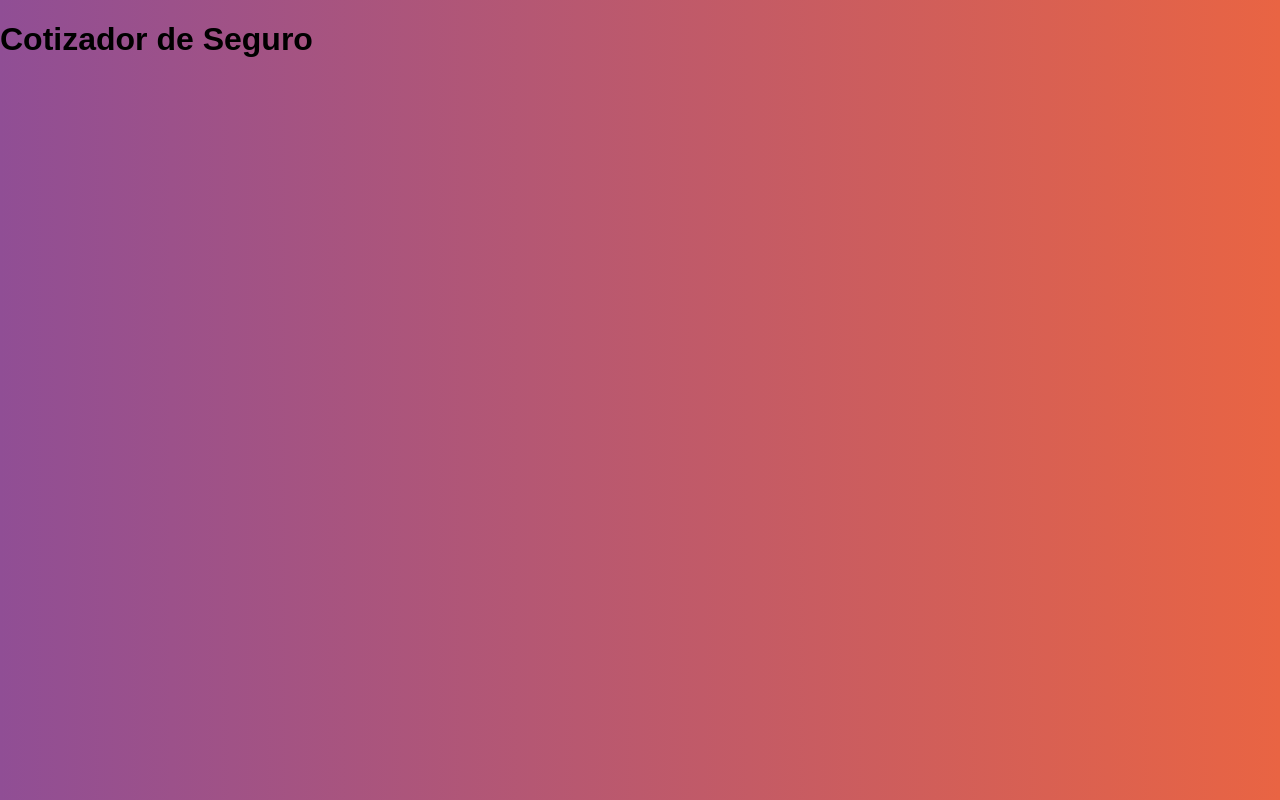
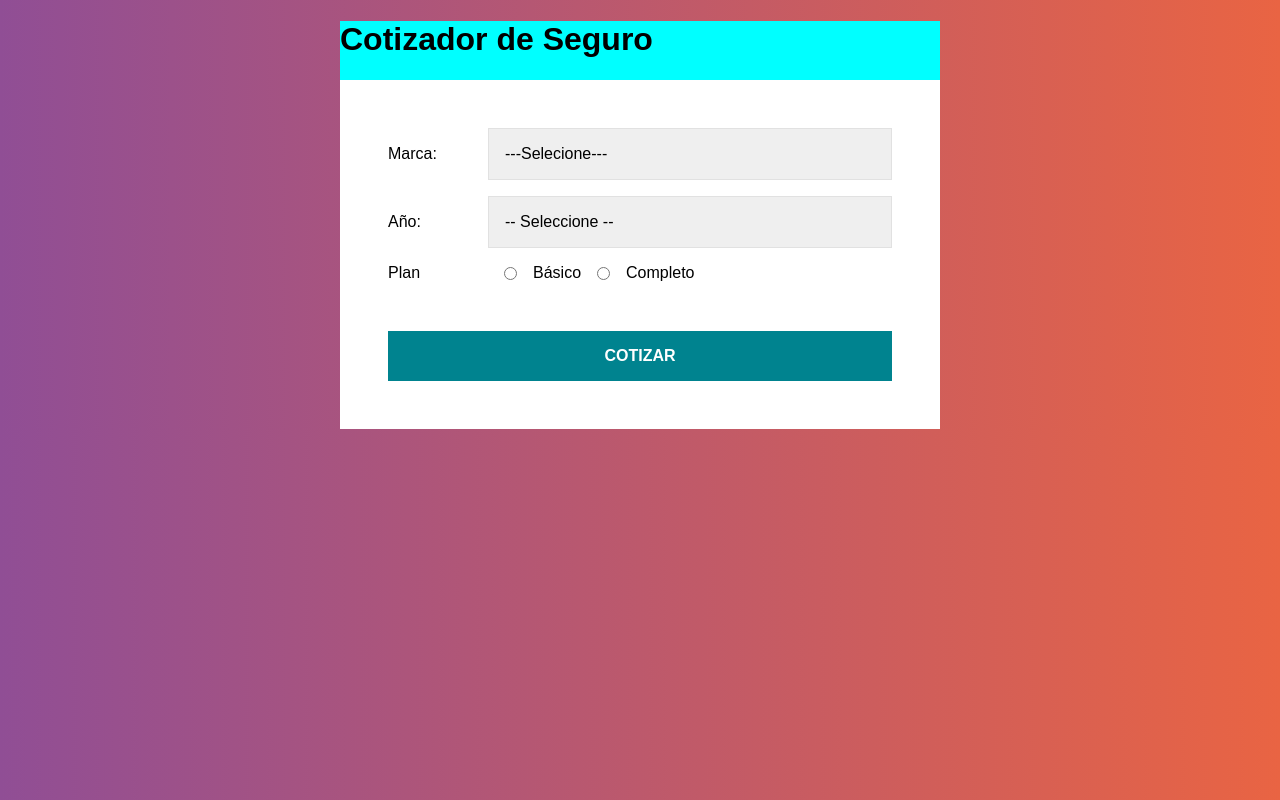
Before and after one commit to TonyWebCoder/cotizador_seguro, a React (Create React App) app: page / in a window 1280 px wide. Built offline with nearby package versions, Linux system fonts and the light colour scheme; a web font is replaced by a local one.

Commit message:
estilos terminado

```diff
--- a/package.json
+++ b/package.json
@@ -3,9 +3,12 @@
   "version": "0.1.0",
   "private": true,
   "dependencies": {
+    "@emotion/react": "^11.11.1",
+    "@emotion/styled": "^11.11.0",
     "@testing-library/jest-dom": "^5.16.5",
     "@testing-library/react": "^13.4.0",
     "@testing-library/user-event": "^13.5.0",
+    "babel-plugin-emotion": "^11.0.0",
     "react": "^18.2.0",
     "react-dom": "^18.2.0",
     "react-scripts": "5.0.1",
--- a/src/App.js
+++ b/src/App.js
@@ -1,10 +1,32 @@
 import React from "react";
 import Header from "./components/Header";
+import Formulario from "./components/Formulario";
+
+import styled from '@emotion/styled';
+
+
+const Contenedor = styled.div`
+  background-color: aqua;
+  max-width: 600px;
+  margin: 0 auto;
+  `;
+
+const ContenedorFormulario = styled.div `
+  background-color: #FFF;
+  padding: 3rem;
+`;
 function App() {
   return (
-    <Header
-    titulo={ ' Cotizador de Seguro'}
-    />
+      <Contenedor>
+            <Header
+              titulo='Cotizador de Seguro'
+            />
+
+            <ContenedorFormulario>
+                <Formulario />
+
+            </ContenedorFormulario>
+      </Contenedor>
   );
 }
 
--- /dev/null
+++ b/src/components/Formulario.js
@@ -0,0 +1,149 @@
+import React, {useState} from 'react';
+import PropTypes from 'prop-types';
+import styled from '@emotion/styled';
+
+const Campo = styled.div`
+  display: flex;
+  margin-bottom: 1rem;
+  align-items: center;
+`;
+
+const Label = styled.label`
+  flex: 0 0 100px;
+`;
+
+const Select = styled.select`
+  display: block;
+  width: 100%;
+  padding: 1rem;
+  border: 1px solid #e1e1e1;
+  -webkit-appearance: none;
+`;
+const InputRadio = styled.input`
+  margin: 0 1rem;
+`;
+
+const Boton = styled.button`
+  background-color: #00838F;
+  font-size: 16px;
+  width: 100%;
+  padding: 1rem;
+  color: #fff;
+  text-transform: uppercase;
+  font-weight: bold;
+  border: none;
+  transition: background-color .3s ease;
+  margin-top: 2rem;
+
+  &:hover {
+    background-color: #26C6DA;
+    cursor: pointer;
+      }
+`;
+
+const Error = styled.div`
+  background-color: red;
+  color: white;
+  padding: 1rem;
+  width: 100%;
+  text-align: center;
+  margin-bottom: 2rem;
+`;
+
+function Formulario(props) {
+    const [datos, setDatos] = useState({
+        marca:'',
+        year:'',
+        plan:''
+
+    });
+    const [error, setError] = useState(false);
+
+    const {marca, year, plan} = datos;
+
+    const getData = e => {
+        setDatos({
+            ...datos,
+            [e.target.name] : e.target.value
+        })
+    }
+
+    const handleSubmit = e => {
+        e.preventDefault()
+        if(marca.trim() === '' || year.trim() === '' || plan.trim() === ''){
+            setError(true)
+            return
+        }
+
+        setError(false)
+
+
+
+
+    }
+
+    return (
+        <form
+            onSubmit={handleSubmit}
+        >
+            {error ? <Error>Todos los Campos son obligatorios</Error> : null}
+            <Campo>
+                <Label>Marca:</Label>
+                <Select
+                    name="marca"
+                    value={marca}
+                    onChange={getData}
+                >
+                    <option value="">---Selecione---</option>
+                    <option value="americano">Americano</option>
+                    <option value="europeo">Europeo</option>
+                    <option value="asiatico">Asiatico</option>
+                </Select>
+            </Campo>
+            <Campo>
+                <Label>Año:</Label>
+                <Select
+                    name="year"
+                    value={year}
+                    onChange={getData}
+                >
+                    <option value="">-- Seleccione --</option>
+                    <option value="2021">2021</option>
+                    <option value="2020">2020</option>
+                    <option value="2019">2019</option>
+                    <option value="2018">2018</option>
+                    <option value="2017">2017</option>
+                    <option value="2016">2016</option>
+                    <option value="2015">2015</option>
+                    <option value="2014">2014</option>
+                    <option value="2013">2013</option>
+                    <option value="2012">2012</option>
+                </Select>
+            </Campo>
+            <Campo>
+                <Label>Plan</Label>
+                <InputRadio
+                    type="radio"
+                    name="plan"
+                    value="basico"
+                    checked={plan === "basico"}
+                    onChange={getData}
+                />Básico
+                <InputRadio
+                    type="radio"
+                    name="plan"
+                    value="completo"
+                    checked={plan === "completo"}
+                    onChange={getData}
+                />Completo
+            </Campo>
+
+            <Boton type="submit">Cotizar</Boton>
+
+        </form>
+    );
+}
+Formulario.propTypes = {
+
+};
+export default Formulario;
```
Also changed, not shown: src/helper.js (added), 1 other file (tests, documents, lock files or other folders).
